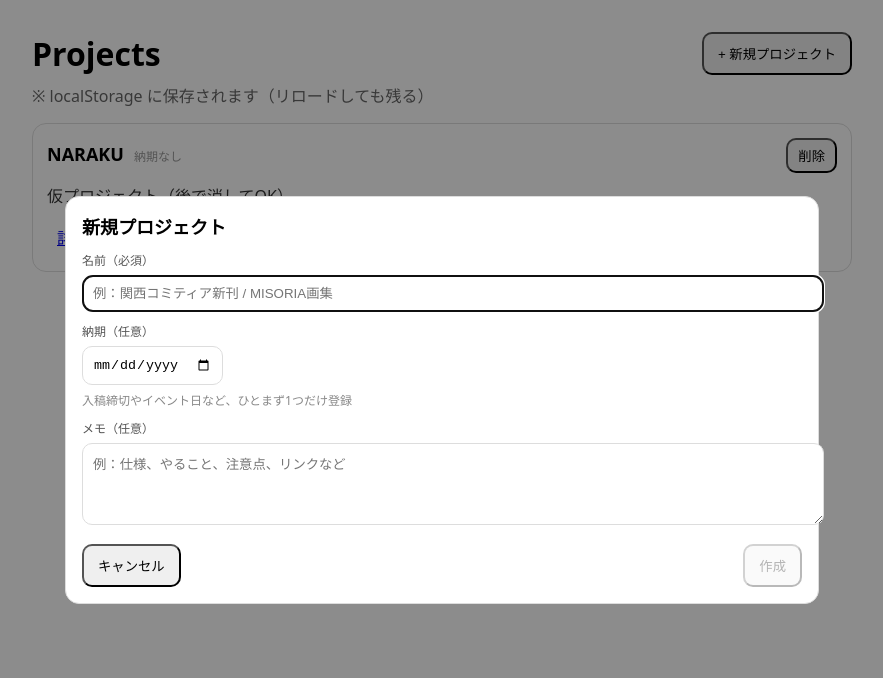
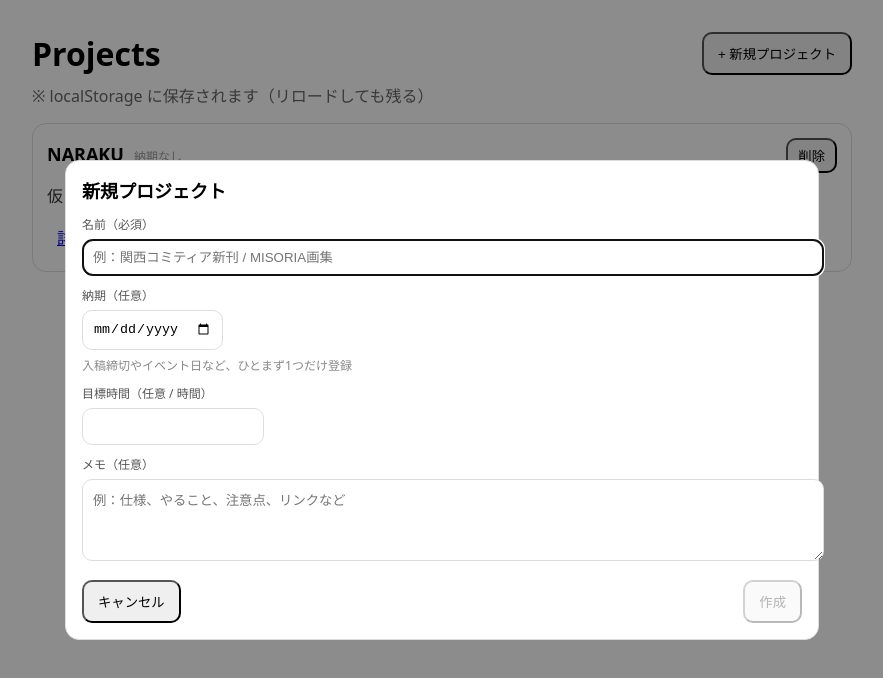
Before and after one commit to kei5o55/worklog-app, a React (Vite) app: page /projects in a window 1280 px wide. Both pictures are taken after a click on the button "+ 新規プロジェクト". Shown: the top 678 px of the page, without its empty margins (198-1081 px from the left). Built offline with nearby package versions, Linux system fonts and the light colour scheme.

Commit message:
目標時間の設定機能追加
目標時間の設定機能を追加しました。
設定された時間と累計作業時間からグラフ化機能も実装

```diff
--- a/src/components/CreateProjectModal.tsx
+++ b/src/components/CreateProjectModal.tsx
@@ -4,8 +4,9 @@ import { useEffect, useMemo, useState } from "react";
 
 export type NewProjectInput = {
   name: string;
-  dueDate: string; // "" or "YYYY-MM-DD"
+  dueDate: string;
   memo: string;
+  targetHours: string; // "" or "10" みたいな文字列で受ける
 };
 
 type Props = {
@@ -18,6 +19,12 @@ export default function CreateProjectModal({ open, onClose, onCreate }: Props) {
   const [name, setName] = useState("");
   const [dueDate, setDueDate] = useState("");
   const [memo, setMemo] = useState("");
+  const [targetHours, setTargetHours] = useState("");
+  function toHalfWidth(str: string) {
+    return str.replace(/[０-９]/g, (s) =>
+      String.fromCharCode(s.charCodeAt(0) - 0xfee0)
+    );
+  }
 
   const canCreate = useMemo(() => name.trim().length > 0, [name]);
 
@@ -33,7 +40,7 @@ export default function CreateProjectModal({ open, onClose, onCreate }: Props) {
 
   const submit = () => {
     if (!canCreate) return;
-    onCreate({ name, dueDate, memo });
+    onCreate({ name, dueDate, memo, targetHours });
   };
 
   return (
@@ -106,6 +113,32 @@ export default function CreateProjectModal({ open, onClose, onCreate }: Props) {
 
           <div>
             <label style={{ display: "block", fontSize: 12, color: "#555", marginBottom: 6 }}>
+              目標時間（任意 / 時間）
+            </label>
+            <input
+              type="number"
+              min={1}
+              step={1}
+              value={targetHours}
+              onChange={(e) => {
+                const raw = toHalfWidth(e.target.value);
+
+                if (raw === "") {
+                  setTargetHours("");
+                  return;
+                }
+
+                const n = Number(raw);
+                if (Number.isFinite(n) && n > 0) {
+                  setTargetHours(n);
+                }
+              }}
+              style={{ width: 160, padding: 10, borderRadius: 10, border: "1px solid #ddd" }}
+            />
+          </div>
+
+          <div>
+            <label style={{ display: "block", fontSize: 12, color: "#555", marginBottom: 6 }}>
               メモ（任意）
             </label>
             <textarea
--- a/src/logic/storage.ts
+++ b/src/logic/storage.ts
@@ -38,11 +38,17 @@ export function getCommit(projectId: string, commitId: string): Commit | null {
 
 // ===== Projects =====
 export function normalizeProject(p: Project): Project {
-  return {
-    ...p,
-    dueDate: normalizeString(p.dueDate),
-    memo: normalizeString(p.memo),
-  };
+    const th =
+        typeof p.targetHours === "number" && Number.isFinite(p.targetHours) && p.targetHours > 0
+            ? p.targetHours
+            : undefined;
+
+    return {
+        ...p,
+        dueDate: normalizeString(p.dueDate),
+        memo: normalizeString(p.memo),
+        targetHours: th,
+    };
 }
 
 export function loadProjects(): Project[] {
@@ -57,6 +63,7 @@ export function loadProjects(): Project[] {
         dueDate: typeof x.dueDate === "string" ? x.dueDate : undefined,
         memo: typeof x.memo === "string" ? x.memo : undefined,
         createdAt: typeof x.createdAt === "number" ? x.createdAt : Date.now(),
+        targetHours: typeof x.targetHours === "number" ? x.targetHours : undefined,
       })
     );
 }
--- a/src/logic/types.ts
+++ b/src/logic/types.ts
@@ -5,9 +5,10 @@ export type ProjectId = string;
 export type Project = {
     id: ProjectId;
     name: string;
-  dueDate?: string; // "YYYY-MM-DD"
+    dueDate?: string; // "YYYY-MM-DD"
     memo?: string;
     createdAt: number;
+    targetHours?: number; // 追加：目標作業時間（時間）
 };
 
 export type WorkSessionStatus = "running" | "paused";
--- a/src/pages/ProjectDetailPage.tsx
+++ b/src/pages/ProjectDetailPage.tsx
@@ -21,6 +21,7 @@ export default function ProjectDetailPage() {
 
   const [projects, setProjects] = useState<Project[]>(() => loadProjects());
   const [commitsAll, setCommitsAll] = useState<Commit[]>(() => loadCommits());
+
 
   const refresh = () => {
     setProjects(loadProjects());
@@ -48,6 +49,7 @@ export default function ProjectDetailPage() {
 
   const totalMs = useMemo(() => commits.reduce((sum, c) => sum + c.durationMs, 0), [commits]);
 
+
   if (!projectId) {
     return (
       <main style={{ maxWidth: 720, margin: "0 auto", padding: 24 }}>
@@ -66,6 +68,9 @@ export default function ProjectDetailPage() {
       </main>
     );
   }
+    const targetMs = project.targetHours ? project.targetHours * 60 * 60 * 1000 : null;
+    const ratio = targetMs ? Math.min(1, totalMs / targetMs) : null;
+    const percent = ratio != null ? Math.floor(ratio * 100) : null;
 
   return (
     <main style={{ maxWidth: 720, margin: "0 auto", padding: 24 }}>
@@ -133,6 +138,30 @@ export default function ProjectDetailPage() {
         )}
         </section>
 
+    <section style={{ marginTop: 16 }}>
+        {project.targetHours ? (
+            <div style={{ marginTop: 12 }}>
+                <div style={{ fontSize: 12, marginBottom: 4, color: "#555" }}>
+                進捗（目標 {project.targetHours}h）：{percent}%
+                <span style={{ marginLeft: 8, color: "#777" }}>
+                    ({formatMs(totalMs)} / {formatMs(project.targetHours * 60 * 60 * 1000)})
+                </span>
+                </div>
+
+                <div style={{ height: 12, background: "#eee", borderRadius: 999, overflow: "hidden" }}>
+                <div
+                    style={{
+                    height: "100%",
+                    width: `${percent}%`,
+                    background: "#4f8cff",
+                    transition: "width 0.25s",
+                    }}
+                />
+                </div>
+            </div>
+        ) : null}
+    </section>
+
       {/* 下：ギャラリー（仮） */}
         <section style={{ marginTop: 20 }}>
             <h2 style={{ fontSize: 16 }}>Gallery（仮）</h2>
--- a/src/pages/ProjectsPage.tsx
+++ b/src/pages/ProjectsPage.tsx
@@ -6,13 +6,7 @@ import CreateProjectModal from "../components/CreateProjectModal";
 import { loadProjects, saveProjects, clearProjects,} from "../logic/storage";
 import type { Project } from "../logic/types";
 
-/*export type Project = {
-  id: string;
-  name: string;
-  dueDate?: string; // "YYYY-MM-DD"
-  memo?: string;
-  createdAt: number;
-};*/
+
 
 function uid() {
   return typeof crypto !== "undefined" && "randomUUID" in crypto
@@ -53,7 +47,8 @@ export default function ProjectsPage() {
         saveProjects(projects);
     }, [projects]);
 
-  const [isCreateOpen, setIsCreateOpen] = useState(false);
+    const [isCreateOpen, setIsCreateOpen] = useState(false);
+
 
   // 変更のたびに永続化
   useEffect(() => {
@@ -82,14 +77,17 @@ export default function ProjectsPage() {
   const onCreate = (input: NewProjectInput) => {
     const name = input.name.trim();
     if (!name) return;
+    const th = Number(input.targetHours);
+    const targetHours =input.targetHours.trim() && Number.isFinite(th) && th > 0 ? th : undefined;
 
-    const p: Project = normalizeProject({
-      id: uid(),
-      name,
-      dueDate: input.dueDate,
-      memo: input.memo,
-      createdAt: Date.now(),
-    });
+    const p: Project = {
+        id: uid(),
+        name,
+        dueDate: input.dueDate?.trim() ? input.dueDate.trim() : undefined,
+        memo: input.memo?.trim() ? input.memo.trim() : undefined,
+        targetHours,
+        createdAt: Date.now(),
+    };
 
     setProjects((prev) => [p, ...prev]);
     setIsCreateOpen(false);
```
Lines whose indentation alone changed are shown as unchanged.
